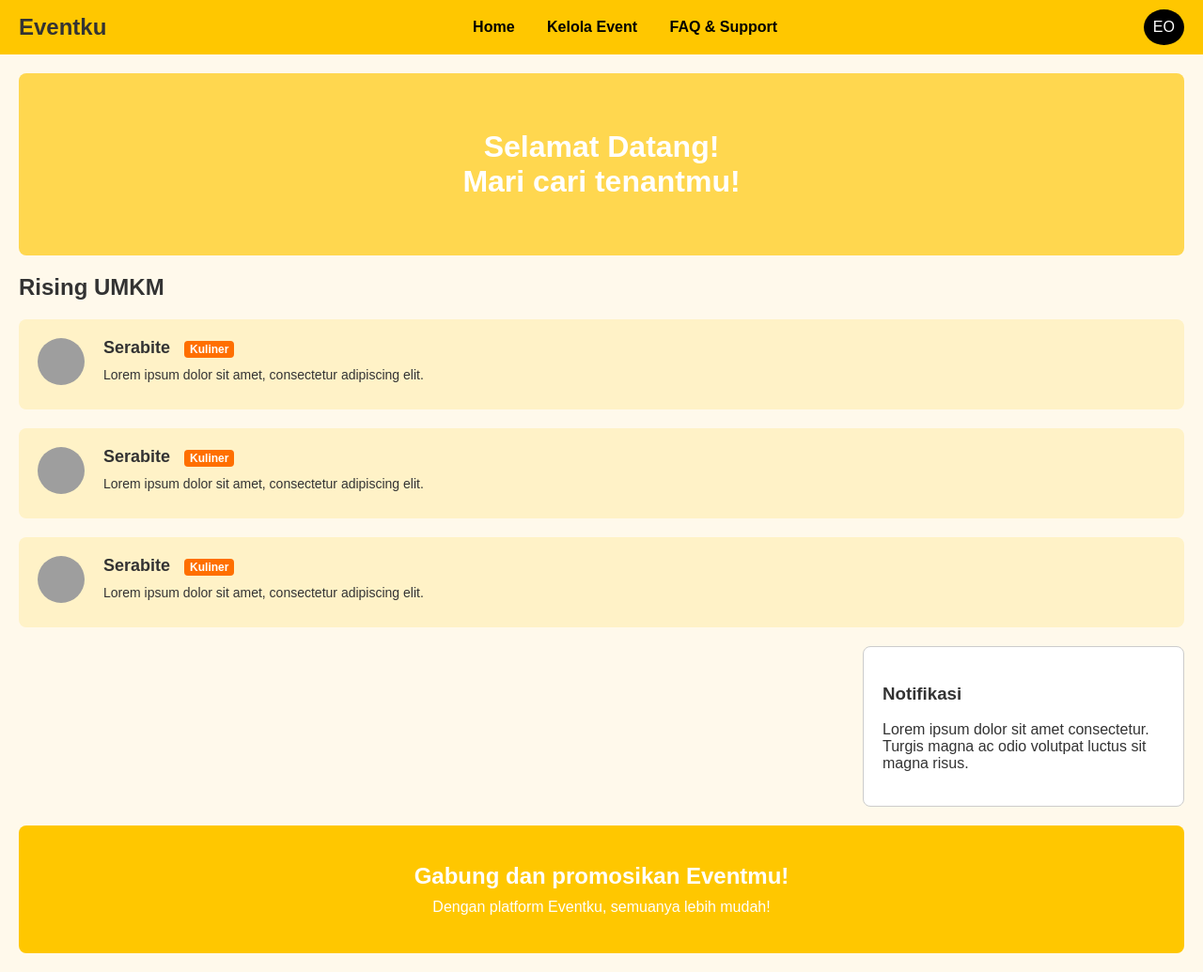
After one commit to alyaprishanti/eventku, a PHP site: page /dashboardEO/eo_dashboard.php in a window 1280 px wide. The commit adds this page. Shown: the whole page at 94% size. Run offline with PHP 8.4, Linux system fonts and the light colour scheme; grey boxes are pictures that could not be loaded.

Commit message:
tambah dashboard eo

```diff
--- /dev/null
+++ b/dashboardEO/eo_dashboard.php
@@ -0,0 +1,205 @@
+<!DOCTYPE html>
+<html lang="id">
+<head>
+    <meta charset="UTF-8">
+    <meta name="viewport" content="width=device-width, initial-scale=1.0">
+    <title>EO Dashboard</title>
+    <style>
+        body {
+            font-family: Arial, sans-serif;
+            margin: 0;
+            padding: 0;
+            background-color: #FFF9EB;
+            color: #333;
+        }
+
+        .header {
+            display: flex;
+            justify-content: space-between;
+            align-items: center;
+            background-color: #FFC700;
+            padding: 10px 20px;
+        }
+
+        .logo {
+            font-size: 24px;
+            font-weight: bold;
+        }
+
+        nav a {
+            margin: 0 15px;
+            text-decoration: none;
+            color: #000;
+            font-weight: bold;
+        }
+
+        .profile-btn {
+            background-color: #000;
+            color: #fff;
+            border: none;
+            padding: 10px;
+            border-radius: 50%;
+            font-size: 16px;
+            cursor: pointer;
+        }
+
+        .welcome-section {
+            background-color: #FFD74F;
+            text-align: center;
+            padding: 60px 20px;
+            border-radius: 8px;
+            margin: 20px;
+        }
+
+        .welcome-section h1 {
+            font-size: 32px;
+            margin: 0;
+            color: #fff;
+        }
+
+        .rising-umkm {
+            margin: 20px;
+        }
+
+        .rising-umkm h2 {
+            font-size: 24px;
+            margin-bottom: 20px;
+        }
+
+        .umkm-list {
+            display: flex;
+            flex-direction: column;
+            gap: 20px;
+        }
+
+        .umkm-item {
+            display: flex;
+            background-color: #FFF2C7;
+            padding: 20px;
+            border-radius: 8px;
+        }
+
+        .umkm-item .logo img {
+            width: 50px;
+            height: 50px;
+            border-radius: 50%;
+        }
+
+        .umkm-item .details {
+            margin-left: 20px;
+        }
+
+        .umkm-item h3 {
+            font-size: 18px;
+            margin: 0;
+        }
+
+        .umkm-item .tag {
+            background-color: #FF6F00;
+            color: #fff;
+            font-size: 12px;
+            padding: 2px 6px;
+            border-radius: 4px;
+            margin-left: 10px;
+        }
+
+        .umkm-item p {
+            font-size: 14px;
+            margin: 10px 0 0;
+        }
+
+        .notification {
+            margin: 20px;
+            text-align: right;
+        }
+
+        .notif-box {
+            background-color: #fff;
+            border: 1px solid #ccc;
+            border-radius: 8px;
+            padding: 20px;
+            max-width: 300px;
+            margin-left: auto;
+            text-align: left;
+        }
+
+        .promo-section {
+            background-color: #FFC700;
+            text-align: center;
+            padding: 40px 20px;
+            border-radius: 8px;
+            margin: 20px;
+        }
+
+        .promo-section h2 {
+            font-size: 24px;
+            margin: 0;
+            color: #fff;
+        }
+
+        .promo-section p {
+            font-size: 16px;
+            margin: 10px 0 0;
+            color: #fff;
+        }
+    </style>
+</head>
+<body>
+    <header class="header">
+        <div class="logo">Eventku</div>
+        <nav>
+            <a href="#">Home</a>
+            <a href='/eventku/kelolaevent/dashboard.php'>Kelola Event</a>
+            <a href="#">FAQ & Support</a>
+        </nav>
+        <div class="profile">
+            <button class="profile-btn">EO</button>
+        </div>
+    </header>
+
+    <main>
+        <section class="welcome-section">
+            <h1>Selamat Datang!<br> Mari cari tenantmu!</h1>
+        </section>
+
+        <section class="rising-umkm">
+            <h2>Rising UMKM</h2>
+            <div class="umkm-list">
+                <?php
+                // Data UMKM untuk ditampilkan
+                $umkms = [
+                    ['name' => 'Serabite', 'category' => 'Kuliner', 'description' => 'Lorem ipsum dolor sit amet, consectetur adipiscing elit.'],
+                    ['name' => 'Serabite', 'category' => 'Kuliner', 'description' => 'Lorem ipsum dolor sit amet, consectetur adipiscing elit.'],
+                    ['name' => 'Serabite', 'category' => 'Kuliner', 'description' => 'Lorem ipsum dolor sit amet, consectetur adipiscing elit.'],
+                ];
+
+                foreach ($umkms as $umkm) {
+                    echo '
+                    <div class="umkm-item">
+                        <div class="logo">
+                            <img src="serabite-logo.png" alt="Serabite Logo">
+                        </div>
+                        <div class="details">
+                            <h3>' . $umkm['name'] . ' <span class="tag">' . $umkm['category'] . '</span></h3>
+                            <p>' . $umkm['description'] . '</p>
+                        </div>
+                    </div>';
+                }
+                ?>
+            </div>
+        </section>
+
+        <section class="notification">
+            <div class="notif-box">
+                <h3>Notifikasi</h3>
+                <p>Lorem ipsum dolor sit amet consectetur. Turgis magna ac odio volutpat luctus sit magna risus.</p>
+            </div>
+        </section>
+
+        <section class="promo-section">
+            <h2>Gabung dan promosikan Eventmu!</h2>
+            <p>Dengan platform Eventku, semuanya lebih mudah!</p>
+        </section>
+    </main>
+</body>
+</html>
--- a/loginregister/emailVerif.php
+++ b/loginregister/emailVerif.php
@@ -43,7 +43,7 @@
     <div id="verificationModal" class="modal">
         <div class="modal-content">
             <div class="success-icon">
-            <img src="/loginregister/checkICON.png" alt="Success">
+            <img src='uploads/checkICON.png' alt="Success">
             </div>
             <h3>Akun telah diverifikasi!</h3>
             <button id="loginButton" class="modal-button">Masuk</button>
@@ -72,7 +72,7 @@
         });
 
         document.getElementById('loginButton').addEventListener('click', function () {
-            window.location.href = '/loginregister/landingLogin.php';
+            window.location.href = 'landingLogin.php';
         });
     </script>
 </body>
--- a/loginregister/forgotPassword.php
+++ b/loginregister/forgotPassword.php
@@ -68,8 +68,8 @@ if ($_SERVER['REQUEST_METHOD'] === 'POST') {
     <div class="header">
         <h1>Eventku</h1>
         <div class="auth-buttons">
-            <a href="/loginregister/landingLogin.php">Masuk</a>
-            <a href="/loginregister/landingRegister.php">Daftar</a>
+            <a href="landingLogin.php">Masuk</a>
+            <a href="landingRegister.php">Daftar</a>
         </div>
     </div>
 
@@ -85,7 +85,7 @@ if ($_SERVER['REQUEST_METHOD'] === 'POST') {
             <button type="submit" class="btn-full">Lanjutkan</button>
         </form>
         <div class="auth-option">
-            Belum mempunyai akun? <a href="/loginregister/landingRegister.php">Daftar</a>
+            Belum mempunyai akun? <a href="landingRegister.php">Daftar</a>
         </div>
     </div>
 </body>
--- a/loginregister/registerEo.php
+++ b/loginregister/registerEo.php
@@ -57,8 +57,8 @@ if ($_SERVER['REQUEST_METHOD'] === 'POST') {
     <div class="header">
         <h1>Eventku</h1>
         <div class="auth-buttons">
-            <a href="/loginregister/landingLogin.php">Masuk</a>
-            <a href="/loginregister/landingRegister.php">Daftar</a>
+            <a href="landingLogin.php">Masuk</a>
+            <a href="landingRegister.php">Daftar</a>
         </div>
     </div>
     <div class="register-card">
@@ -92,7 +92,7 @@ if ($_SERVER['REQUEST_METHOD'] === 'POST') {
             <button type="submit" class="btn-submit">Buat Akun</button>
         </form>
         <div class="auth-option">
-            Sudah mempunyai akun? <a href="/loginregister/landingLogin.php">Login</a>
+            Sudah mempunyai akun? <a href="landingLogin.php">Login</a>
         </div>
     </div>
 </body>
--- a/loginregister/registerUmkm.php
+++ b/loginregister/registerUmkm.php
@@ -58,8 +58,8 @@ if ($_SERVER['REQUEST_METHOD'] === 'POST') {
     <div class="header">
         <h1>Eventku</h1>
         <div class="auth-buttons">
-            <a href="/loginregister/landingLogin.php">Masuk</a>
-            <a href="/loginregister/landingRegister.php">Daftar</a>
+            <a href="landingLogin.php">Masuk</a>
+            <a href="landingRegister.php">Daftar</a>
         </div>
     </div>
     <div class="register-card">
@@ -101,7 +101,7 @@ if ($_SERVER['REQUEST_METHOD'] === 'POST') {
     <button type="submit" class="btn-submit">Buat Akun</button>
     </form>
         <div class="auth-option">
-            Sudah mempunyai akun? <a href="/loginregister/landingLogin.php">Login</a>
+            Sudah mempunyai akun? <a href="landingLogin.php">Login</a>
         </div>
     </div>
 </body>
--- a/loginregister/resetPassword.php
+++ b/loginregister/resetPassword.php
@@ -71,8 +71,8 @@ if ($_SERVER['REQUEST_METHOD'] === 'POST' && isset($_POST['password']) && isset(
     <div class="header">
         <h1>Eventku</h1>
         <div class="auth-buttons">
-            <a href="loginregister/landingLogin.php">Masuk</a>
-            <a href="loginregister/landingRegister.php">Daftar</a>
+            <a href="landingLogin.php">Masuk</a>
+            <a href="landingRegister.php">Daftar</a>
         </div>
     </div>
     <!-- Password reset form -->
```
Also changed, not shown: index.php (+97 -19 lines), loginregister/landingLogin.php (+5 -5 lines), loginregister/landingRegister.php (+5 -5 lines), loginregister/loginEo.php (+7 -7 lines), loginregister/loginUmkm.php (+5 -5 lines).
